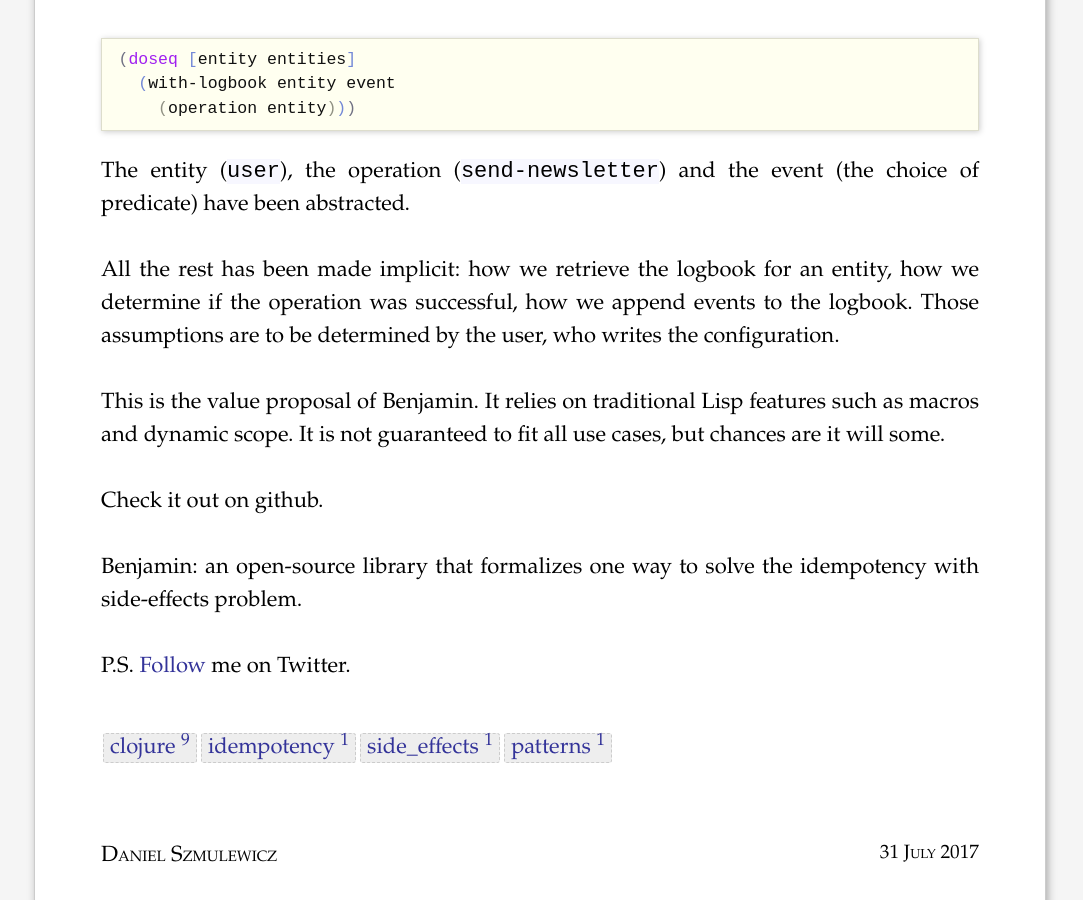
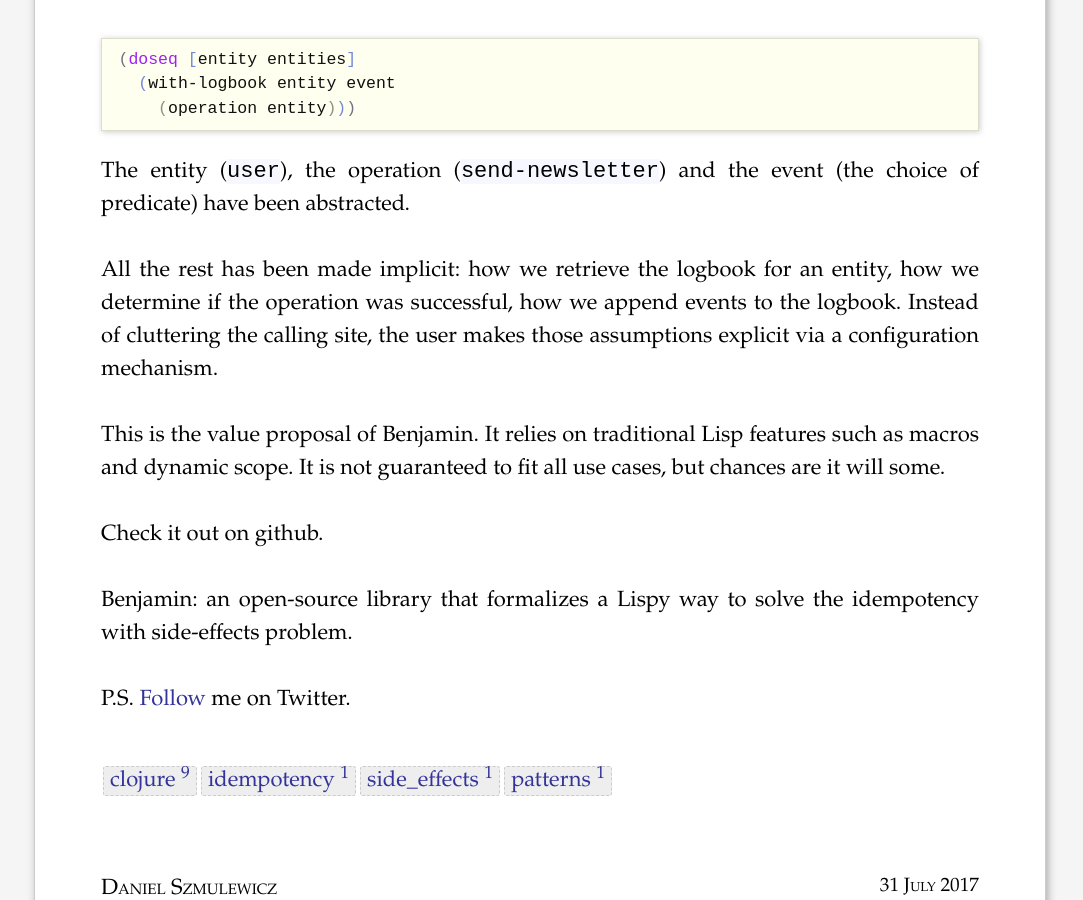
Before and after one commit to danielsz/danielsz.github.io, a Jekyll site: the page built from _posts/2017-07-31-The-Peirce-pattern.html, in a window 1280 px wide and 900 px high, scrolled down 3937 px. Shown: the whole window, without its empty margins (100-1183 px from the left). Built offline with Jekyll 4.4.1, drawn with Linux system fonts in a browser that asks for light colours; comment, search, counter and statistics services are not loaded.

Commit message:
The Peirce pattern

```diff
--- a/_posts/2017-07-31-The-Peirce-pattern.html
+++ b/_posts/2017-07-31-The-Peirce-pattern.html
@@ -216,7 +216,7 @@
 
 <p>
 All the rest has been made implicit: how we retrieve the logbook for an entity, how we determine if the operation was successful, how we
-append events to the logbook. Those assumptions are to be determined by the user, who writes the configuration.
+append events to the logbook. Instead of cluttering the calling site, the user makes those assumptions explicit via a configuration mechanism.
 </p>
 
 <p>
@@ -228,5 +228,5 @@
 </p>
 
 <p>
-Benjamin: an open-source library that formalizes one way to solve the idempotency with side-effects problem.
+Benjamin: an open-source library that formalizes a Lispy way to solve the idempotency with side-effects problem.
 </p>
```
